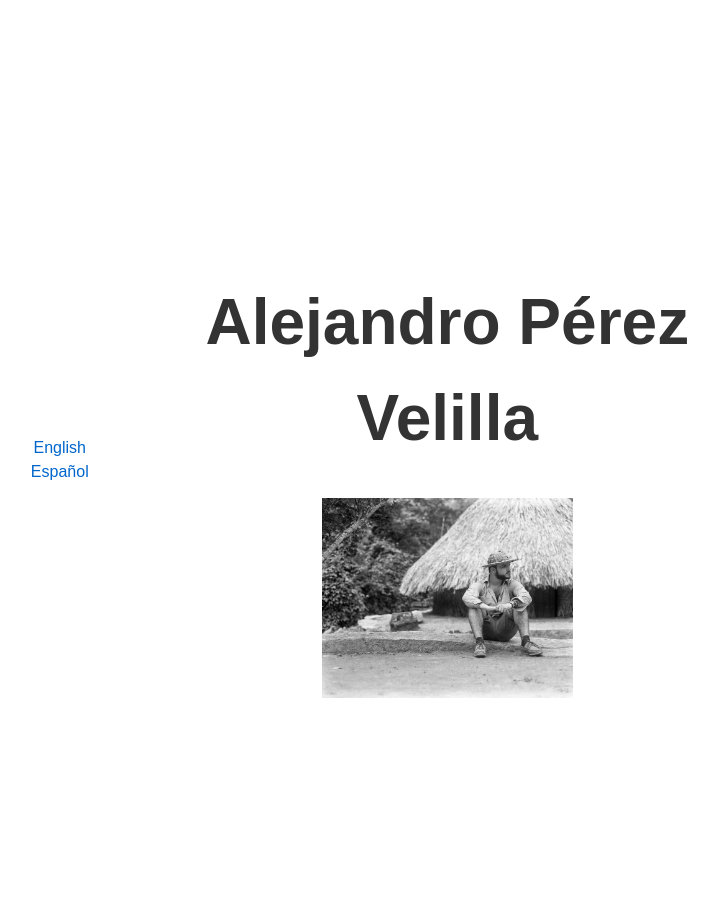
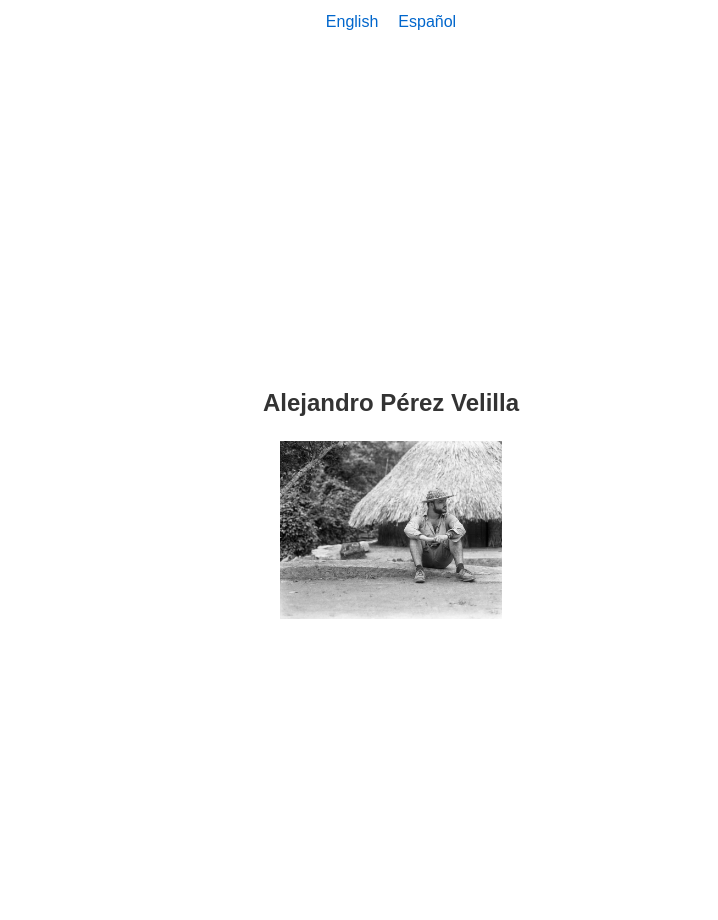
Before and after one commit to datadreamscorp/datadreamscorp.github.io, a Jekyll site: the page built from index.md, in a window 1280 px wide. Shown: the whole page, without its empty margins (249-967 px from the left). Built offline with Jekyll 4.4.1, drawn with Linux system fonts in a browser that asks for light colours.

Commit message:
new fix AI 2

```diff
--- a/assets/landing.css
+++ b/assets/landing.css
@@ -12,10 +12,36 @@ html, body {
 
 body {
     display: flex;
+    flex-direction: column;
     align-items: center;
     justify-content: center;
     font-family: Arial, sans-serif;
     text-align: center;
+}
+
+/* Navigation bar styling */
+nav {
+    width: 100%;
+    position: fixed;
+    top: 0;
+    display: flex;
+    justify-content: center;
+    background: transparent;
+    padding: 10px 0;
+}
+
+nav ul {
+    list-style: none;
+    display: flex;
+    padding: 0;
+    margin: 0;
+    text-align: center;
+}
+
+nav ul li {
+    margin: 0 10px;
+    font-size: 1em;
+    color: #333;
 }
 
 /* Container for all content to center everything properly */
@@ -24,13 +50,14 @@ body {
     flex-direction: column;
     align-items: center;
     justify-content: center;
-    min-height: 100vh; /* This will make sure that the container is at least the height of the viewport */
-    width: 100%; /* Full width */
+    min-height: 100vh; /* Ensures the container is at least the height of the viewport */
+    width: 100%;
+    padding-top: 40px; /* To account for fixed nav */
 }
 
 /* Base styles for text and image */
-.landing-container h2 {
-    font-size: 3em; /* Larger font size for better visibility */
+.landing-container h1 {
+    font-size: 2em; /* Adjust font size */
     color: #333;
     margin: 0.5em 0; /* Uniform margin for top and bottom */
 }
@@ -43,22 +70,26 @@ body {
 
 /* Responsive adjustments */
 @media (max-width: 768px) {
-    .landing-container h2 {
-        font-size: 2em; /* Smaller font size on mobile */
+    .landing-container h1 {
+        font-size: 1.5em; /* Smaller font size on mobile */
     }
 
     .landing-container img {
         width: 80%; /* Larger percentage to make the image more visible on smaller screens */
     }
+
+    nav ul li {
+        font-size: 0.75em; /* Smaller font size for nav items on mobile */
+    }
 }
 
 /* Adjustments for very large screens */
 @media (min-width: 1024px) {
-    .landing-container h2 {
-        font-size: 4em; /* Larger font size for very large screens */
+    .landing-container h1 {
+        font-size: 3em; /* Larger font size for very large screens */
     }
 
     .landing-container img {
-        width: 40%; /* Slightly smaller image on larger screens */
+        width: 30%; /* Smaller image on larger screens */
     }
 }
```
